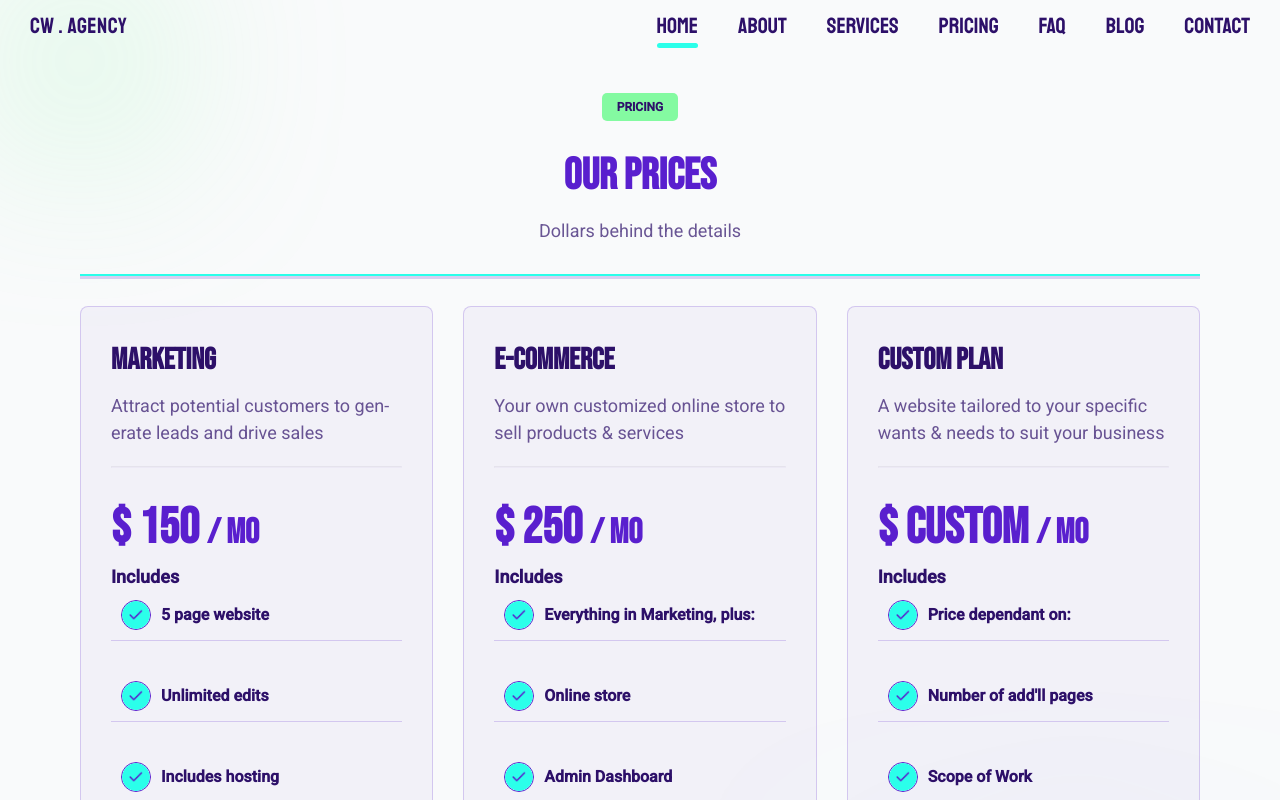
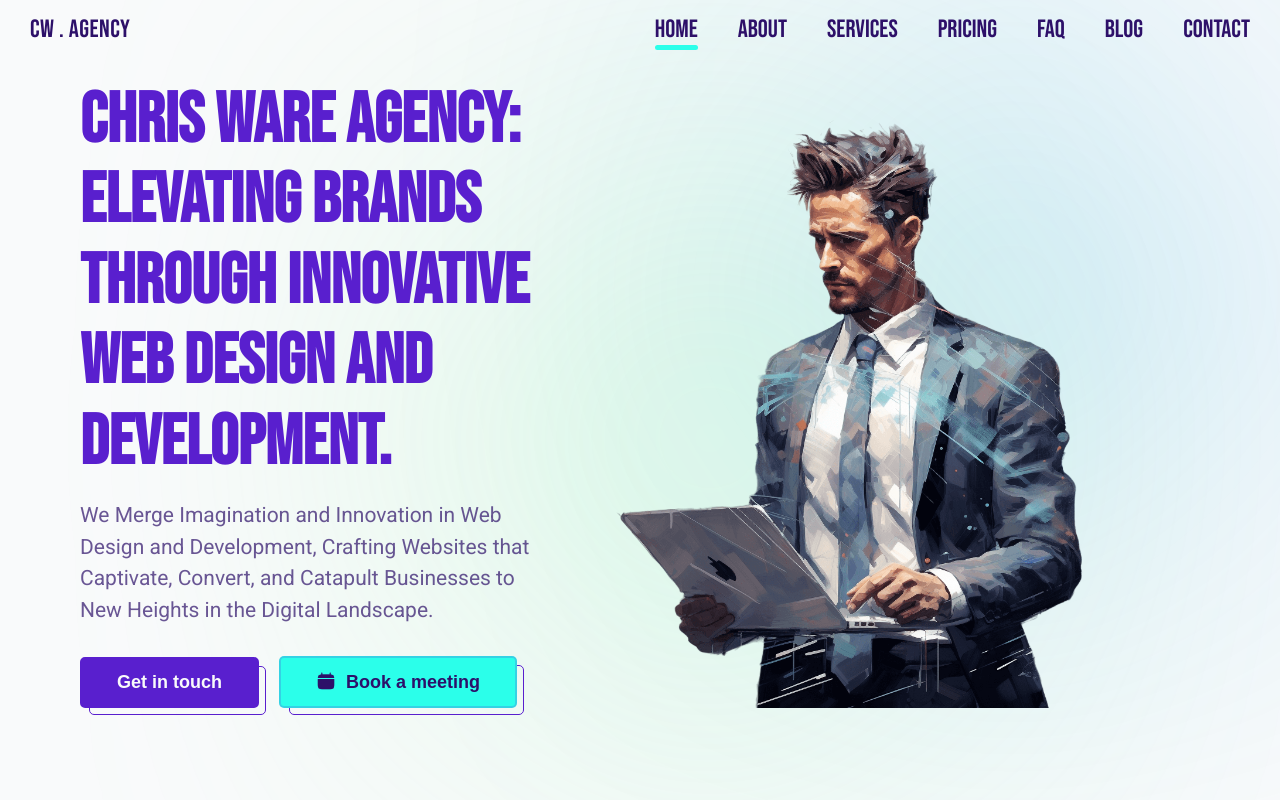
Before and after one commit to ChristianWare/chris-ware-agency, a Next.js app: page / in a window 1280 px wide. Shown: the top 800 px of the page. Built offline with nearby package versions, Linux system fonts and the light colour scheme.

Commit message:
Nav Font update

```diff
--- a/src/app/components/Nav/Nav.module.css
+++ b/src/app/components/Nav/Nav.module.css
@@ -1,6 +1,6 @@
 .header {
   margin-top: 1rem;
-  font-family: var(--staatliches);
+  font-family: var(--bebasneue);
   color: var(--text);
 }
 
@@ -12,7 +12,7 @@
 
 .logo,
 .logo2 {
-  font-size: 2.2rem;
+  font-size: 2.5rem;
   letter-spacing: 0.5px;
   transition: all 0.2s ease-in;
 }
@@ -35,7 +35,7 @@
 }
 
 .navItem {
-  font-size: 2.2rem;
+  font-size: 2.5rem;
   position: relative;
 }
 
@@ -217,6 +217,12 @@
   }
 }
 
+@media screen and (max-width: 768px) {
+  .logo {
+    font-size: 3rem;
+  }
+}
+
 @media screen and (min-width: 481px) {
   .content {
     animation: fadeIn 1s;
--- a/src/app/components/Nav/Nav.tsx
+++ b/src/app/components/Nav/Nav.tsx
@@ -15,7 +15,7 @@ const Nav = () => {
     const body = document.querySelector("body");
     if (body) {
       // Check if body element exists
-      if (window.innerWidth <= 768 && isOpen) {
+      if (window.innerWidth <= 820 && isOpen) {
         body.style.overflow = "hidden";
       } else {
         body.style.overflow = "auto";
--- a/src/app/layout.tsx
+++ b/src/app/layout.tsx
@@ -1,6 +1,6 @@
 import "./globals.css";
 import type { Metadata } from "next";
-import { Roboto, Staatliches } from "next/font/google";
+import { Roboto } from "next/font/google";
 import localFont from "next/font/local";
 import styles from "./layout.module.css";
 import Nav from "./components/Nav/Nav";
@@ -11,13 +11,6 @@ const roboto = Roboto({
   style: ["normal"],
   subsets: ["latin"],
   variable: "--roboto",
-});
-
-const staatliches = Staatliches({
-  weight: ["400"],
-  style: ["normal"],
-  subsets: ["latin"],
-  variable: "--staatliches",
 });
 
 const bebasneue = localFont({
@@ -38,7 +31,7 @@ export default function RootLayout({
   return (
     <html lang='en'>
       <body
-        className={`${roboto.variable} ${staatliches.variable} ${bebasneue.variable} ${styles.layout}`}
+        className={`${roboto.variable} ${bebasneue.variable} ${styles.layout}`}
       >
         <Nav />
         {children}
--- a/src/app/page.tsx
+++ b/src/app/page.tsx
@@ -13,12 +13,12 @@ import Faq from "./components/Faq/Faq";
 export default function Home() {
   return (
     <main>
-      {/* <Hero />
+      <Hero />
       <About />
       <Services />
       <Portfolio />
       <Testimonials />
-      <Process /> */}
+      <Process />
       <Pricing />
       <Faq />
       <BlogSection />
--- a/src/lib/data.ts
+++ b/src/lib/data.ts
@@ -132,7 +132,7 @@ export const portfolio = [
   },
   {
     id: 6,
-    title: "48 Laws of power",
+    title: "48 Laws",
     description:
       "This is a description of a website that I built. I came out very well, and the owners were very satisfied with the final result.",
     src: Fonts,
```
